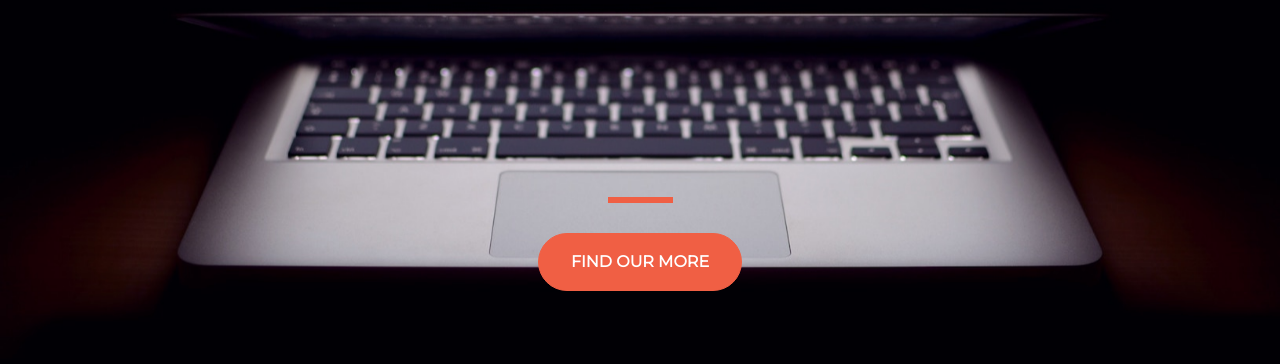
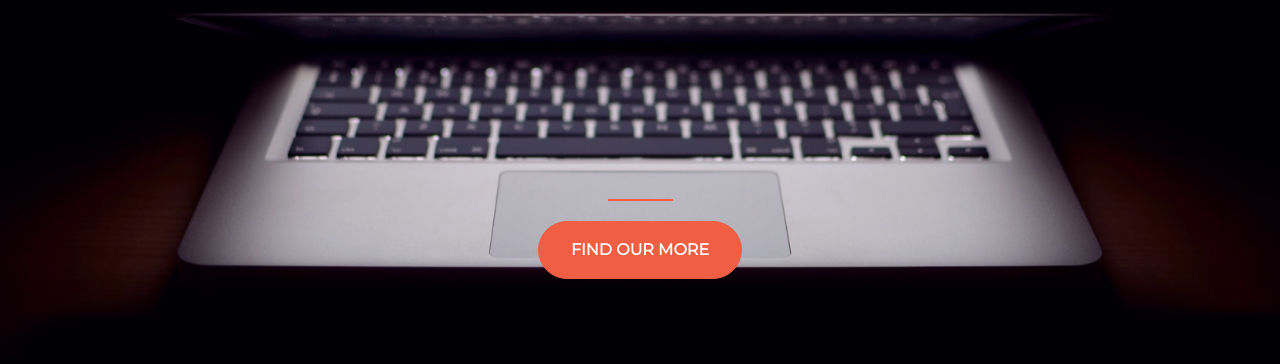
Before and after one commit to PranavBhatia/class-demo, a plain HTML site: page index.html in a window 1280 px wide. Shown: the part 300-664 px from the top of the page. Drawn offline with nearby package versions, Linux system fonts and the light colour scheme.

Commit message:
Add files via upload

```diff
--- a/style.css
+++ b/style.css
@@ -15,11 +15,11 @@ h1 {
   color: #e2dbdb;
 }
 
-hr {
+/* hr {
   border-color: #f05f44;
   border-width: 3px;
   max-width: 65px;
-}
+} */
 
 .buffer {
   height: 12rem;
@@ -47,9 +47,9 @@ hr {
 }
 
 hr {
-  margin: 30px auto;
+  margin: 20px auto;
   color: #f05f44;
-  border: 3px solid #f05f44;
+  border: 1px solid #f05f44;
   max-width: 65px;
   opacity: 1;
 }
```
